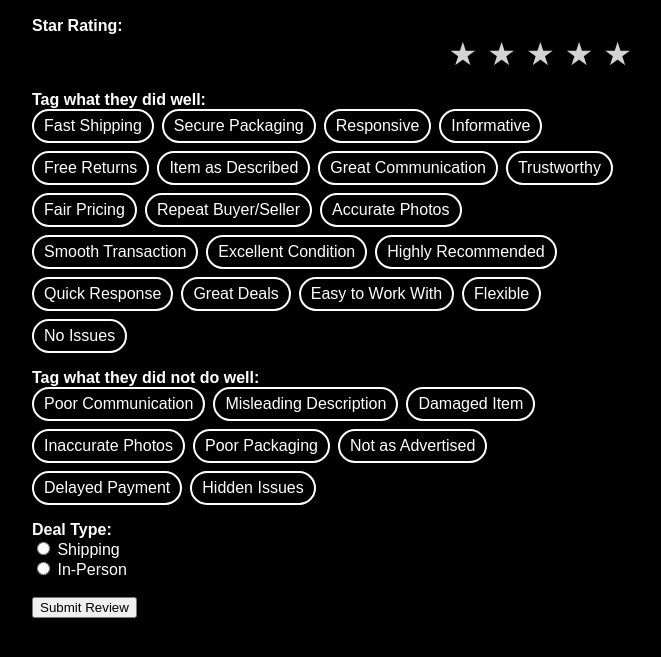
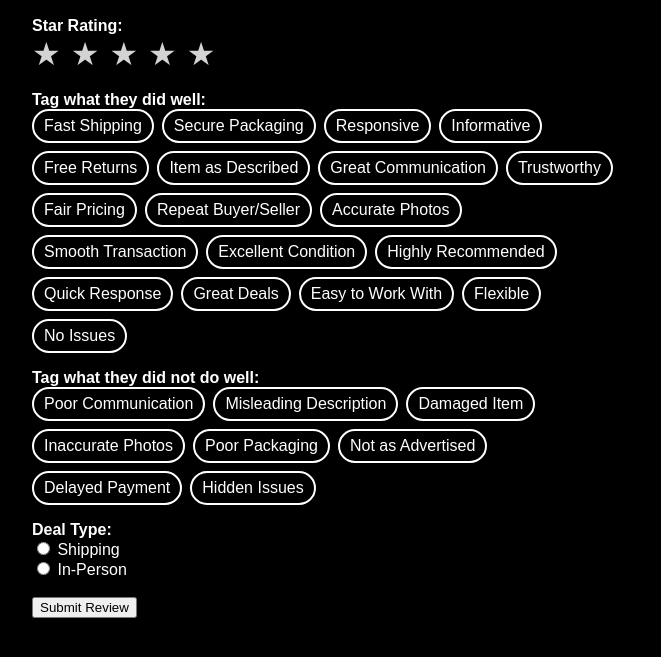
Before and after one commit to sansa00c/ReviewHutReview, a plain HTML site: page index.html in a window 1280 px wide. Shown: the part 207-864 px from the top of the page, without its empty margins (308-969 px from the left). Drawn offline with Linux system fonts and the light colour scheme.

Commit message:
Update index.html

```diff
--- a/index.html
+++ b/index.html
@@ -35,9 +35,8 @@
 
     .star-rating {
       font-size: 2rem;
-      direction: rtl;
       display: flex;
-      justify-content: flex-start;
+      justify-content: flex-start; /* ensures alignment to the left */
       gap: 10px;
       cursor: pointer;
     }
```
